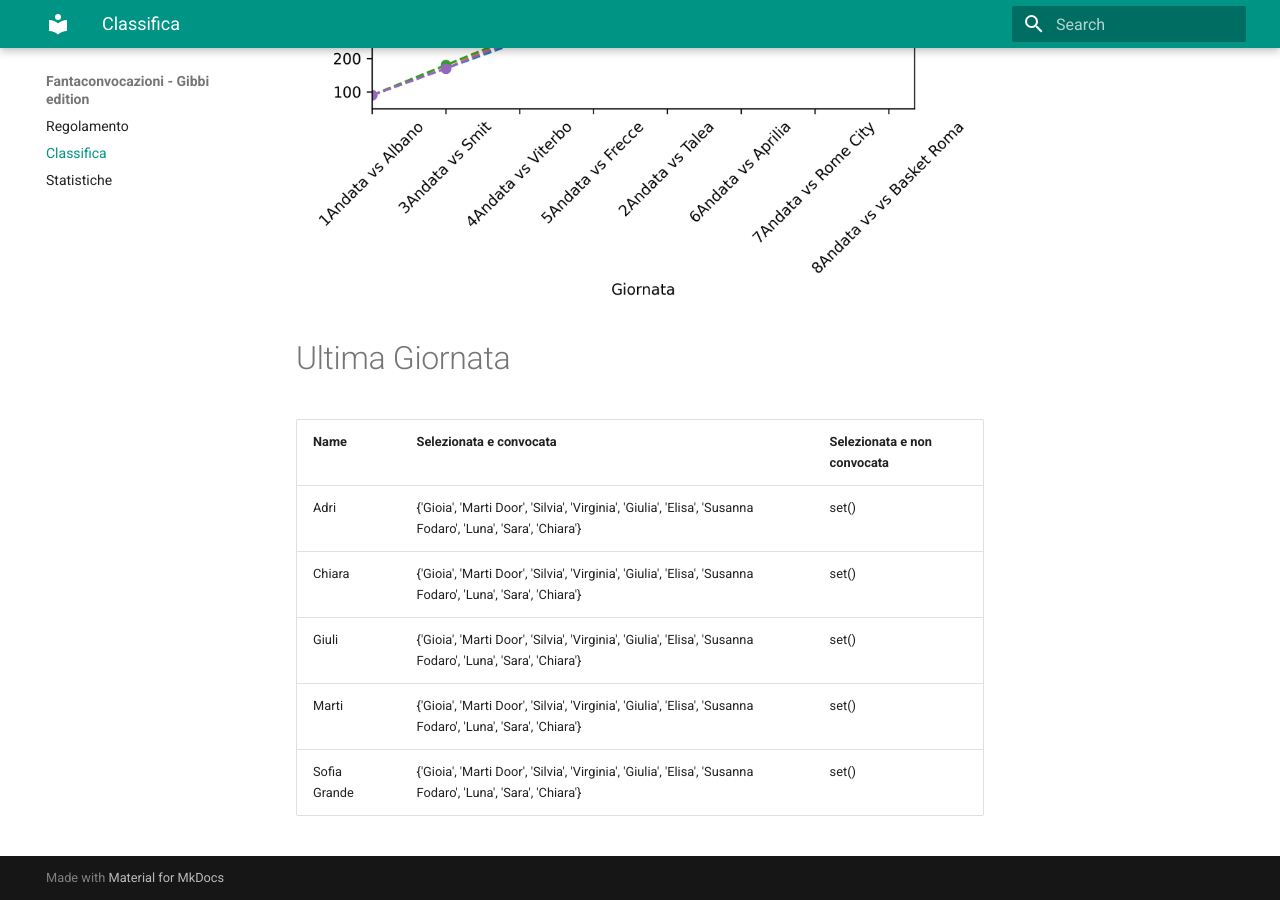
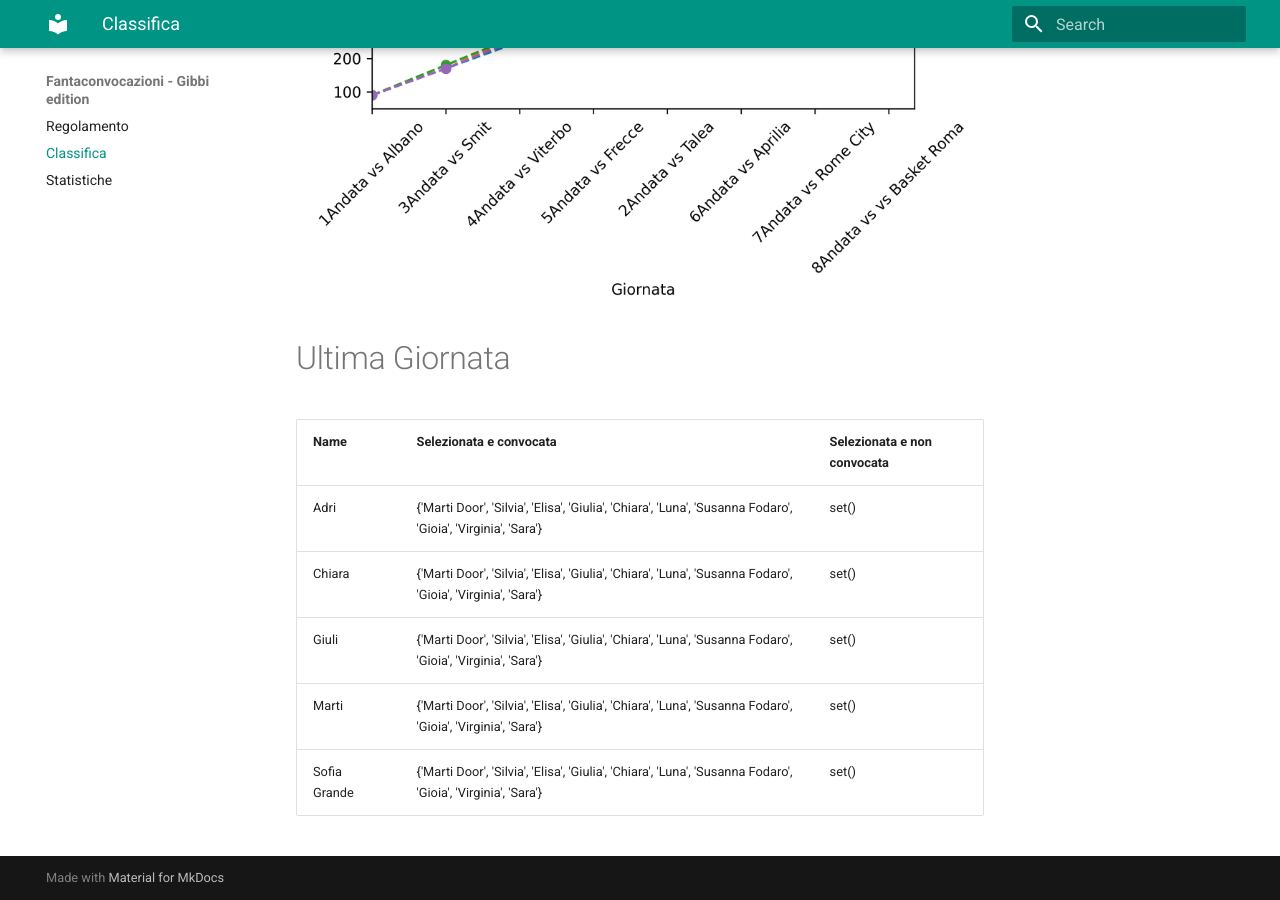
Before and after one commit to martinig94/fantagibbi, an MkDocs documentation site: the page built from docs/Classifica.md, in a window 1280 px wide and 900 px high, scrolled down 810 px. Built offline with MkDocs 1.6.1 and Material for MkDocs 9.7.7, drawn with Linux system fonts in a browser that asks for light colours.

Commit message:
Auto-update from main.py

```diff
--- a/docs/Classifica.md
+++ b/docs/Classifica.md
@@ -18,9 +18,9 @@
 <!-- START_TABLE CORRECT -->
 | Name         | Selezionata e convocata                                                                                      | Selezionata e non convocata   |
 |:-------------|:-------------------------------------------------------------------------------------------------------------|:------------------------------|
-| Adri         | {'Gioia', 'Marti Door', 'Silvia', 'Virginia', 'Giulia', 'Elisa', 'Susanna Fodaro', 'Luna', 'Sara', 'Chiara'} | set()                         |
-| Chiara       | {'Gioia', 'Marti Door', 'Silvia', 'Virginia', 'Giulia', 'Elisa', 'Susanna Fodaro', 'Luna', 'Sara', 'Chiara'} | set()                         |
-| Giuli        | {'Gioia', 'Marti Door', 'Silvia', 'Virginia', 'Giulia', 'Elisa', 'Susanna Fodaro', 'Luna', 'Sara', 'Chiara'} | set()                         |
-| Marti        | {'Gioia', 'Marti Door', 'Silvia', 'Virginia', 'Giulia', 'Elisa', 'Susanna Fodaro', 'Luna', 'Sara', 'Chiara'} | set()                         |
-| Sofia Grande | {'Gioia', 'Marti Door', 'Silvia', 'Virginia', 'Giulia', 'Elisa', 'Susanna Fodaro', 'Luna', 'Sara', 'Chiara'} | set()                         |
+| Adri         | {'Marti Door', 'Silvia', 'Elisa', 'Giulia', 'Chiara', 'Luna', 'Susanna Fodaro', 'Gioia', 'Virginia', 'Sara'} | set()                         |
+| Chiara       | {'Marti Door', 'Silvia', 'Elisa', 'Giulia', 'Chiara', 'Luna', 'Susanna Fodaro', 'Gioia', 'Virginia', 'Sara'} | set()                         |
+| Giuli        | {'Marti Door', 'Silvia', 'Elisa', 'Giulia', 'Chiara', 'Luna', 'Susanna Fodaro', 'Gioia', 'Virginia', 'Sara'} | set()                         |
+| Marti        | {'Marti Door', 'Silvia', 'Elisa', 'Giulia', 'Chiara', 'Luna', 'Susanna Fodaro', 'Gioia', 'Virginia', 'Sara'} | set()                         |
+| Sofia Grande | {'Marti Door', 'Silvia', 'Elisa', 'Giulia', 'Chiara', 'Luna', 'Susanna Fodaro', 'Gioia', 'Virginia', 'Sara'} | set()                         |
 <!-- END_TABLE CORRECT -->
```
